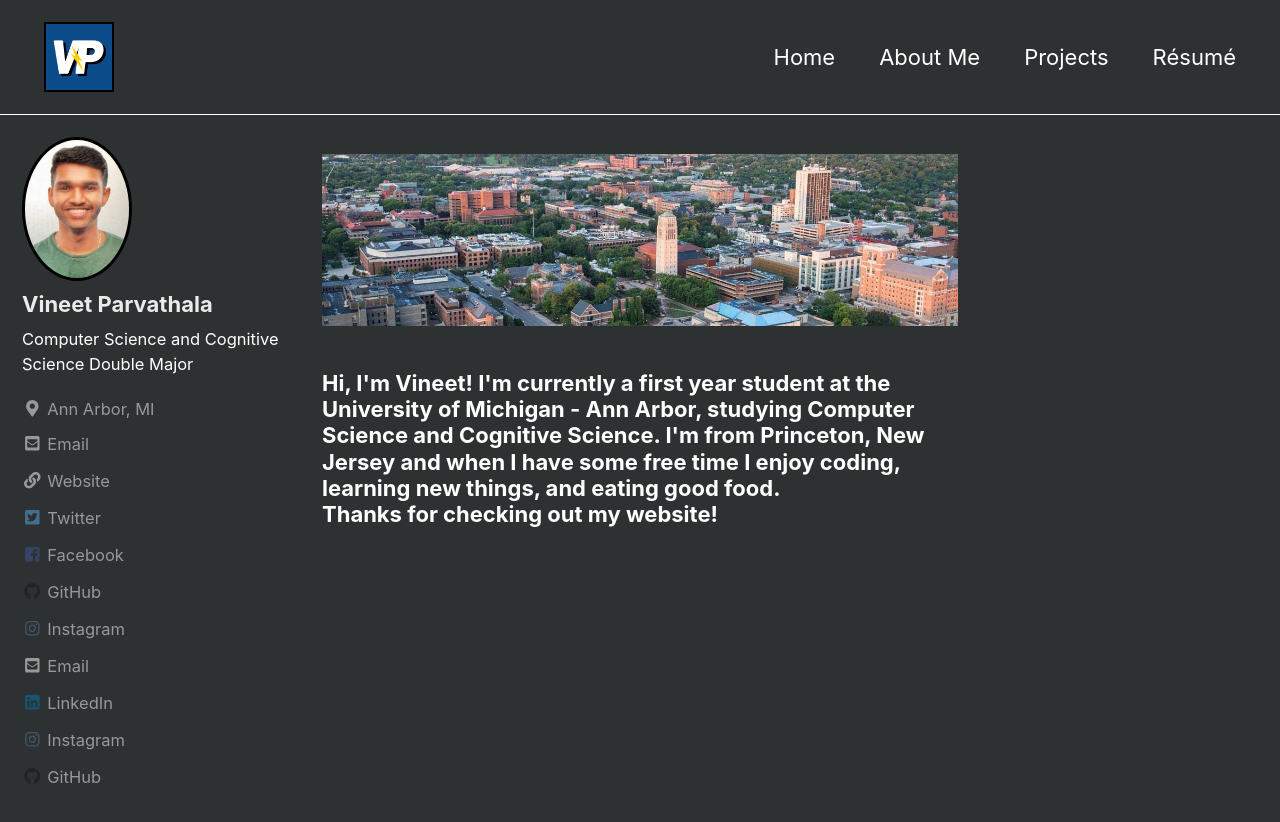
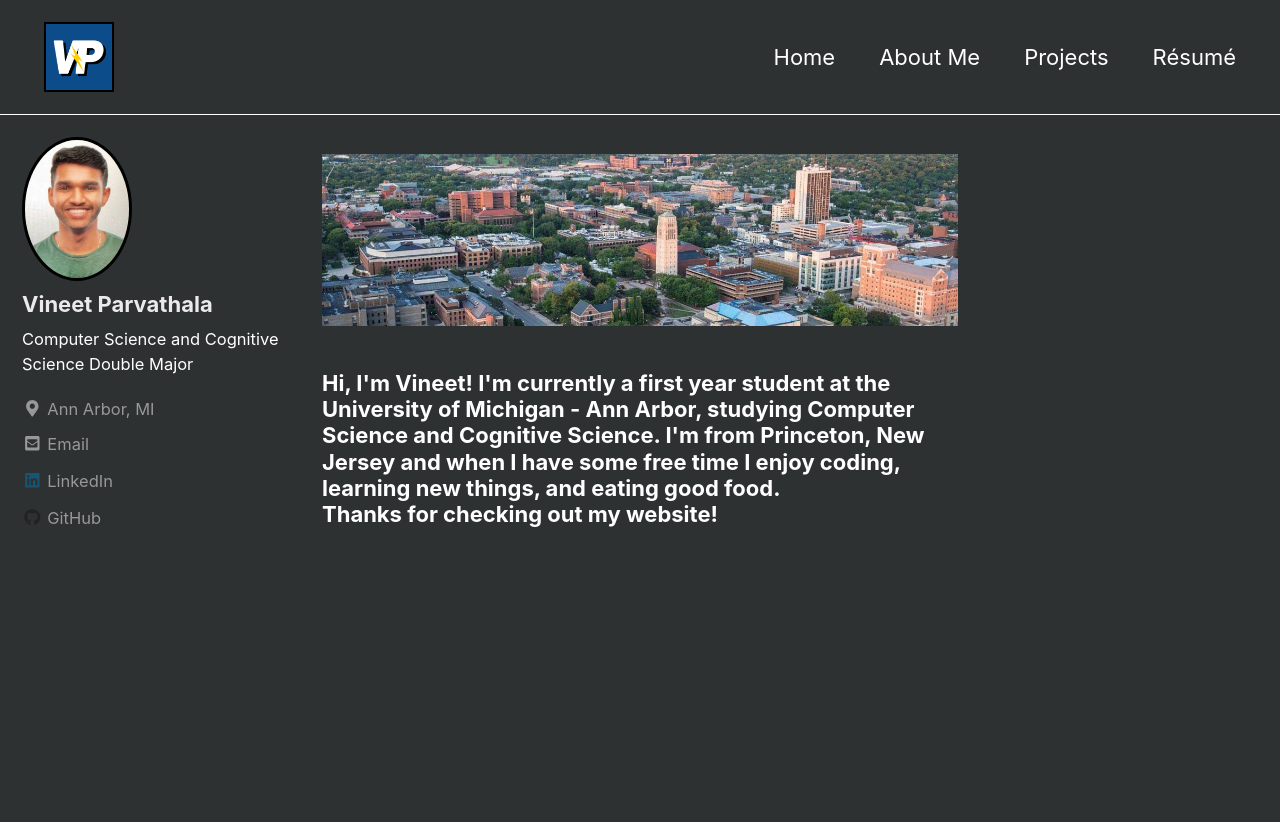
Before and after one commit to vparv/vparv.github.io, a Jekyll site: the page built from index.html, in a window 1280 px wide and 900 px high. Shown: the top 822 px of the window. Built offline with Jekyll 4.4.1, drawn with Linux system fonts in a browser that asks for light colours; cached includes are drawn as plain includes; nearby versions of some CDN libraries; the list of posts is cut into pages by our own code; some of the changed lines change nothing that is shown.

Commit message:
updated siderbar links

```diff
--- a/_config.yml
+++ b/_config.yml
@@ -110,28 +110,27 @@ author:
   location         : "Ann Arbor, MI"
   email            : "vparv@umich.edu"
   github           : "vparv"
-  instagram        : "vparv3"
   linkedin         : "vparv"
 
   links:
     - label: "Email"
       icon: "fas fa-fw fa-envelope-square"
-      url: mailto:vparv@umich.edu
+      # url: mailto:vparv@umich.edu
     - label: "Website"
       icon: "fas fa-fw fa-link"
-      url: "https://vparv.github.io"
+      # url: "https://vparv.github.io"
     - label: "Twitter"
       icon: "fab fa-fw fa-twitter-square"
-      url: "https://twitter.com/"
+      # url: "https://twitter.com/"
     - label: "Facebook"
       icon: "fab fa-fw fa-facebook-square"
-      url: "https://facebook.com/"
+      # url: "https://facebook.com/"
     - label: "GitHub"
       icon: "fab fa-fw fa-github"
-      url: "https://github.com/vparv"
+      # url: "https://github.com/vparv"
     - label: "Instagram"
       icon: "fab fa-fw fa-instagram"
-      url: "https://instagram.com/vparv3"
+      # url: "https://instagram.com/vparv3"
 
 # Site Footer
 footer:
```
